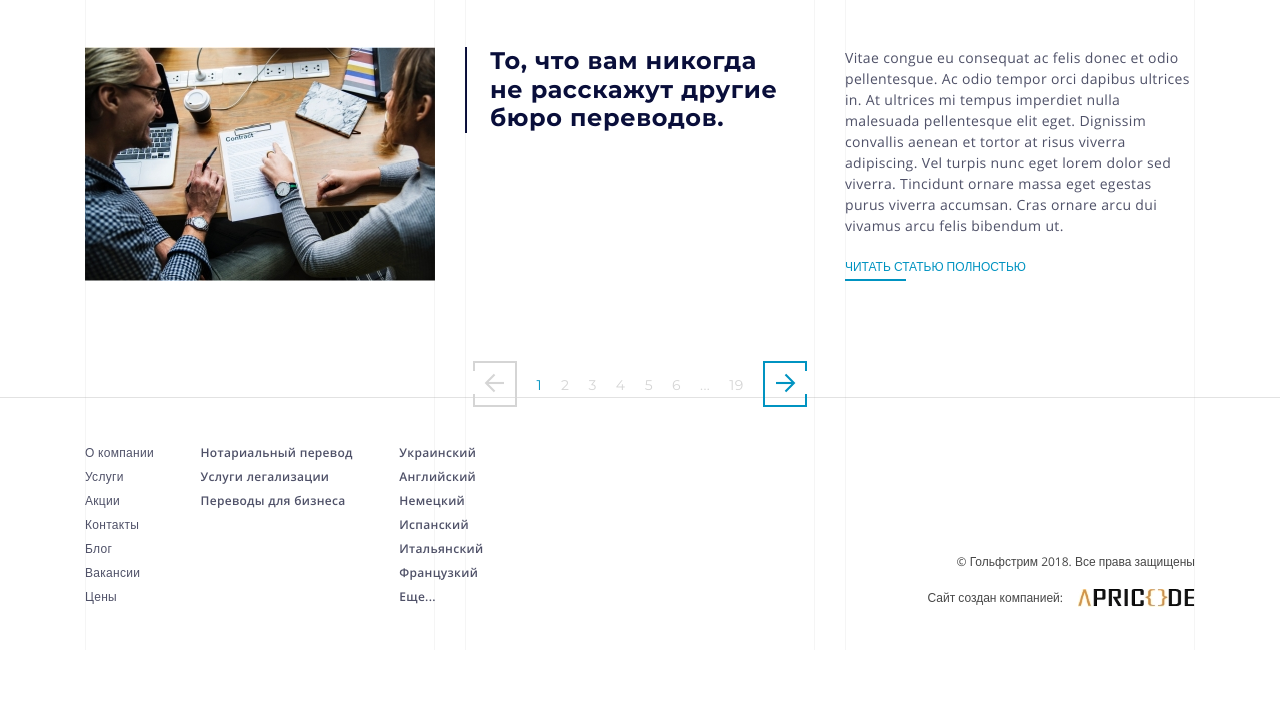
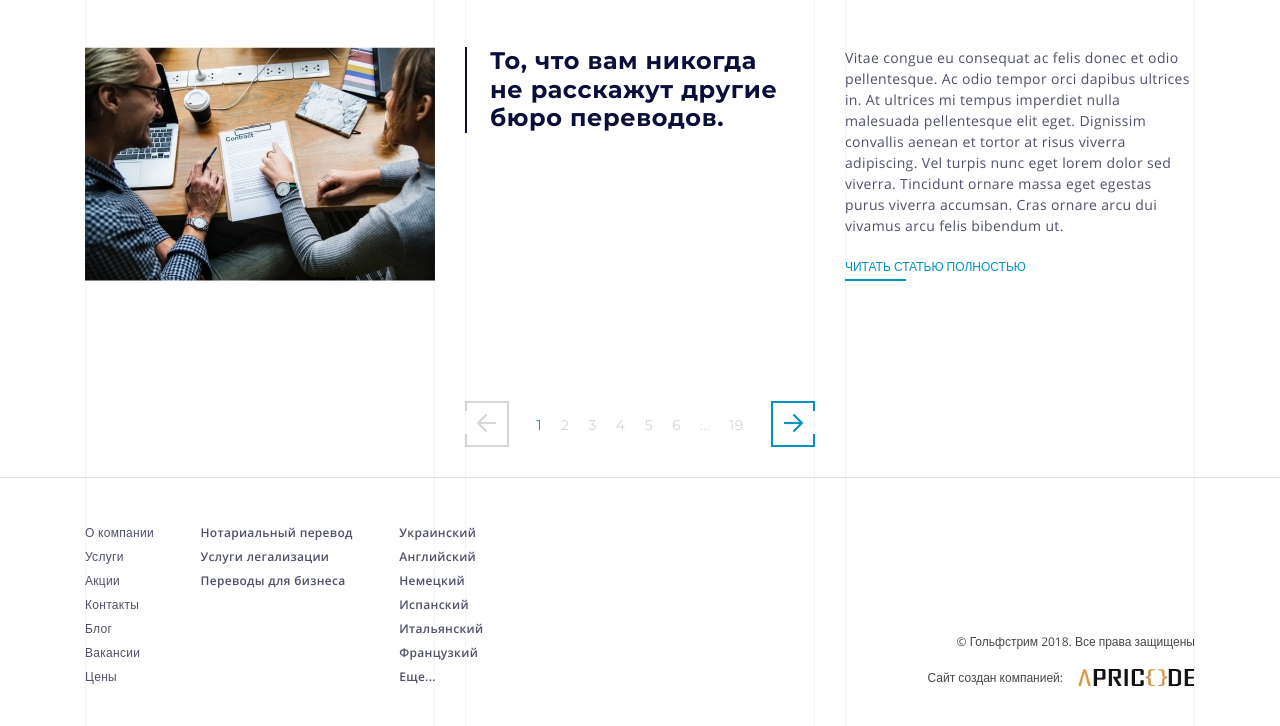
Before and after one commit to Dionisio1414/golfstreem, a website: page app/blog.html in a window 1280 px wide. Shown: the part 1793-2519 px from the top of the page. Before the commit the page ends 2443 px from the top, so only its background shows below. Drawn offline with Linux system fonts and the light colour scheme; animation ran at ten frames a second; a web font is replaced by a local one.

Commit message:
fixed pagination on page blog

```diff
--- a/app/sass/main.sass
+++ b/app/sass/main.sass
@@ -790,6 +790,7 @@ main
             a
                 font-size: 12px
     .pagination
+        padding: 40px 0
         nav
             ul
                 padding: 0
@@ -809,10 +810,12 @@ main
                             color: #0294c1
                     &:first-child
                         transform: rotateY(-180deg)
+                        float: left
                         a
                             border-color: #d5d5d5
                     &:last-child
                         margin-right: 0
+                        float: right
 
 
 
```
Also changed, not shown: app/css/main.min.css.
